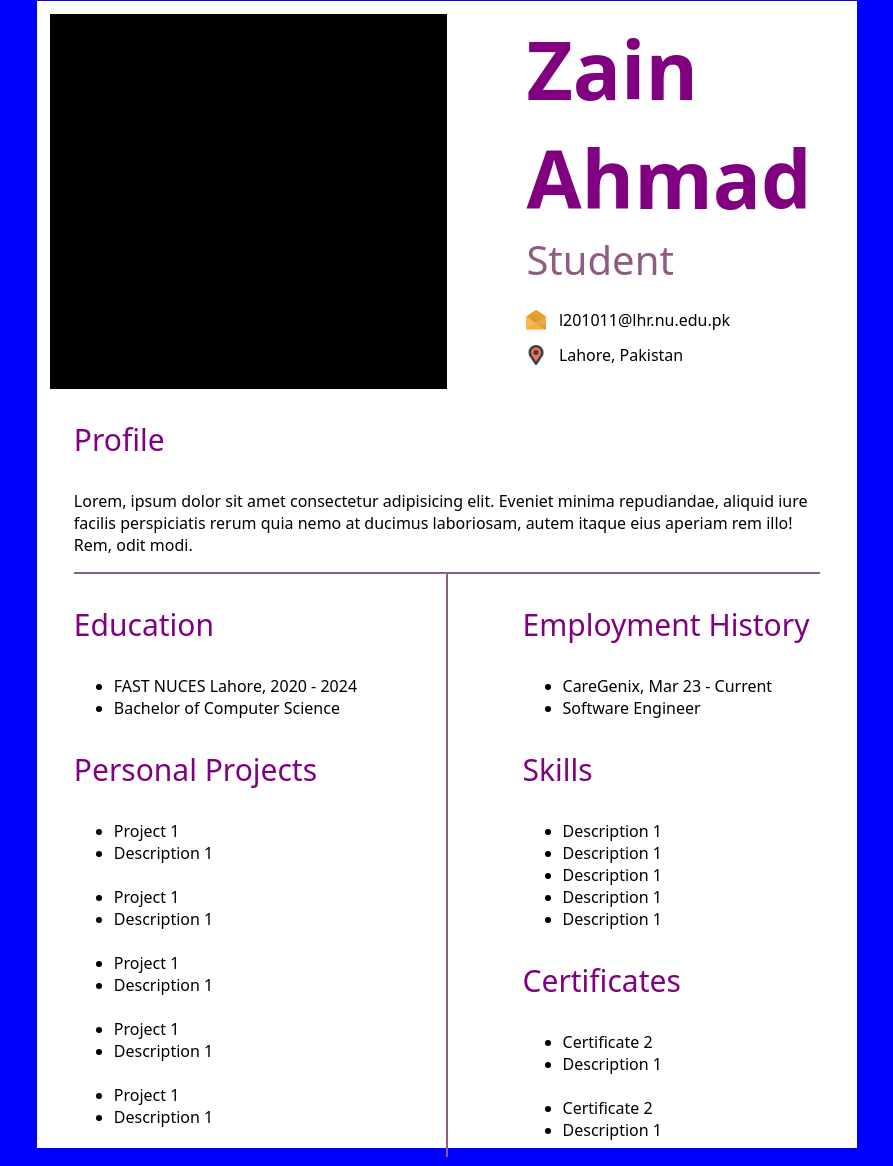
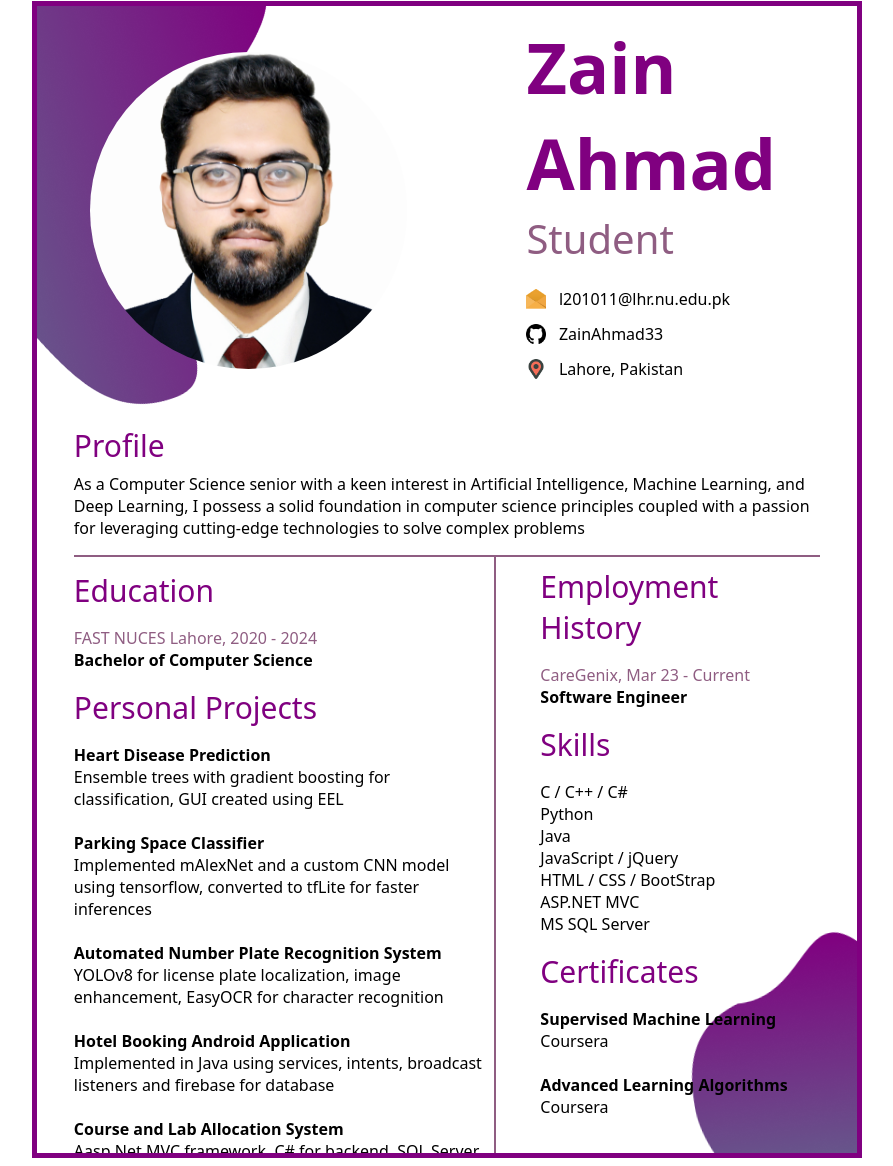
Before and after one commit to ZainAhmad33/WebA1, a plain HTML site: page Q1/index.html in a window 1280 px wide. Shown: the part 7-1173 px from the top of the page, without its empty margins (193-1086 px from the left). Drawn offline with Linux system fonts and the light colour scheme.

Commit message:
Completed Q1

```diff
--- a/Q1/index.html
+++ b/Q1/index.html
@@ -8,16 +8,19 @@
 </head>
 <body>
     <div id="main-container">
+        <img id="tl-img" src="Ellipse.png">
+        <img id="br-img" src="Ellipse.png">
         <div id="intro-container">
             <div id="name-container">
                 <div id="image-container">
-
+                    <img src="myimg.jpg">
                 </div>
                 <div id="info-container">
                     <h1>Zain Ahmad</h1>
                     <h2>Student</h2>
                     <ul>
                         <li><img src="email.png">&nbsp;&nbsp;&nbsp;<a href="mailto:l201011@lhr.nu.edu.pk">l201011@lhr.nu.edu.pk</a></li>
+                        <li><img src="github.png">&nbsp;&nbsp;&nbsp;<a href="https://github.com/ZainAhmad33" target="_blank">ZainAhmad33</a></li>
                         <li><img src="location.png">&nbsp;&nbsp;&nbsp;<p>Lahore, Pakistan</p></li>
                     </ul>
                 </div>
@@ -25,7 +28,7 @@
             </div>
             <div id="profile-container">
                 <h3>Profile</h3>
-                <p>Lorem, ipsum dolor sit amet consectetur adipisicing elit. Eveniet minima repudiandae, aliquid iure facilis perspiciatis rerum quia nemo at ducimus laboriosam, autem itaque eius aperiam rem illo! Rem, odit modi.</p>
+                <p>As a Computer Science senior with a keen interest in Artificial Intelligence, Machine Learning, and Deep Learning, I possess a solid foundation in computer science principles coupled with a passion for leveraging cutting-edge technologies to solve complex problems</p>
             </div>
         </div>
         <div id="content-container">
@@ -37,20 +40,20 @@
                 </ul>
                 <h3>Personal Projects</h3>
                 <ul>
-                    <li class="list-item-bold">Project 1</li>
-                    <li>Description 1</li>
+                    <li class="list-item-bold">Heart Disease Prediction</li>
+                    <li>Ensemble trees with gradient boosting for classification, GUI created using EEL</li>
                     <br>
-                    <li class="list-item-bold">Project 1</li>
-                    <li>Description 1</li>
+                    <li class="list-item-bold">Parking Space Classifier</li>
+                    <li>Implemented mAlexNet and a custom CNN model using tensorflow, converted to tfLite for faster inferences</li>
                     <br>
-                    <li class="list-item-bold">Project 1</li>
-                    <li>Description 1</li>
+                    <li class="list-item-bold">Automated Number Plate Recognition System</li>
+                    <li>YOLOv8 for license plate localization, image enhancement, EasyOCR for character recognition</li>
                     <br>
-                    <li class="list-item-bold">Project 1</li>
-                    <li>Description 1</li>
+                    <li class="list-item-bold">Hotel Booking Android Application</li>
+                    <li>Implemented in Java using services, intents, broadcast listeners and firebase for database</li>
                     <br>
-                    <li class="list-item-bold">Project 1</li>
-                    <li>Description 1</li>
+                    <li class="list-item-bold">Course and Lab Allocation System</li>
+                    <li>Aasp.Net MVC framework, C# for backend, SQL Server for database, HTML CSS Bootstrap and jQuery for fronted</li>
                 </ul>
             </div>
             <div id="right-content-container">
@@ -61,19 +64,21 @@
                 </ul>
                 <h3>Skills</h3>
                 <ul>
-                    <li>Description 1</li>
-                    <li>Description 1</li>
-                    <li>Description 1</li>
-                    <li>Description 1</li>
-                    <li>Description 1</li>
+                    <li>C / C++ / C#</li>
+                    <li>Python</li>
+                    <li>Java</li>
+                    <li>JavaScript / jQuery</li>
+                    <li>HTML / CSS / BootStrap</li>
+                    <li>ASP.NET MVC</li>
+                    <li>MS SQL Server</li>
                 </ul>
                 <h3>Certificates</h3>
                 <ul>
-                    <li class="list-item-bold"><a>Certificate 2</a></li>
-                    <li>Description 1</li>
+                    <li class="list-item-bold"><a href="https://www.coursera.org/account/accomplishments/verify/YJGY9Z882GUH" target="_blank">Supervised Machine Learning</a></li>
+                    <li>Coursera</li>
                     <br>
-                    <li class="list-item-bold"><a>Certificate 2</a></li>
-                    <li>Description 1</li>
+                    <li class="list-item-bold"><a href="https://www.coursera.org/account/accomplishments/verify/48AQRKUXSDN3" target="_blank">Advanced Learning Algorithms</a></li>
+                    <li>Coursera</li>
                 </ul>
             </div>
         </div>
--- a/Q1/style.css
+++ b/Q1/style.css
@@ -1,11 +1,11 @@
 body{
     font-family: system-ui, -apple-system, BlinkMacSystemFont, 'Segoe UI', Roboto, Oxygen, Ubuntu, Cantarell, 'Open Sans', 'Helvetica Neue', sans-serif;
-    background-color: blue;
+    background-color: white;
     display: flex;
     justify-content: center;
 }
 h1{
-    font-size: 80px;
+    font-size: 70px;
     margin: 0;
     color: purple;
 }
@@ -18,25 +18,52 @@ h2{
 h3{
     font-size: 30px;
     font-weight: 400;
+    margin-top:3%;
+    margin-bottom:1%;
     color: purple;
 }
+
+ul{
+    list-style-type: none;
+    padding: 0px;
+}
+a{
+    position: relative;
+    text-decoration: none;
+    color:black;
+}
 #main-container{
+    border: 5px solid purple;
+    position: relative;
     width: 794px;
     height: 1122px;
     background-color: white;
     padding: 1%;
+    overflow: hidden;
 }
 #name-container{
     display: flex;
     flex-direction: row;
 }
 #image-container{
-    background-color: black;
+    display: flex;
     width: 50%;
+    justify-content: center;
+    align-items: center;
+}
+#image-container img{
+    width: 80%;
+    position: relative;
+    border-radius: 50%;
+    aspect-ratio: 1;
+    object-fit: cover;
 }
 #profile-container{
     margin-left: 3%;
     margin-right: 3%;
+}
+#profile-container p{
+    margin-top: 0;
 }
 #info-container{
     width: 50%;
@@ -59,10 +86,7 @@ h3{
     aspect-ratio: 1/1;
     width: 20px;
 }
-#info-container a{
-    text-decoration: none;
-    color:black;
-}
+
 #content-container{
     margin-left: 3%;
     margin-right: 3%;
@@ -70,13 +94,39 @@ h3{
     flex-direction: row;
 }
 #left-content-container{
-    width: 50%;
+    width: 60%;
     border-right: 2px solid rgb(143, 93, 130);
     border-top: 2px solid rgb(143, 93, 130);
 }
 #right-content-container{
-    padding-left: 10%;
+    padding-left: 6%;
     width: 40%;
 
     border-top: 2px solid rgb(143, 93, 130);
 }
+#br-img{
+    position: absolute;
+    top : 80%;
+    left: 80%;
+    width: 400px;
+    height: auto;
+    transform: rotate(350deg);
+    overflow: hidden;
+}
+#tl-img{
+    position: absolute;
+    bottom : 70%;
+    right: 60%;
+    width: 600px;
+    height: auto;
+    transform: rotate(70deg);
+    overflow: hidden;
+}
+.list-item-color{
+    color: rgb(143, 93, 130);
+    font-weight: 500;
+}
+
+.list-item-bold{
+    font-weight: 700;
+}
```
Also changed, not shown: Q1/Ellipse.png (added), Q1/github.png (added), Q1/myimg.JPG (added).
